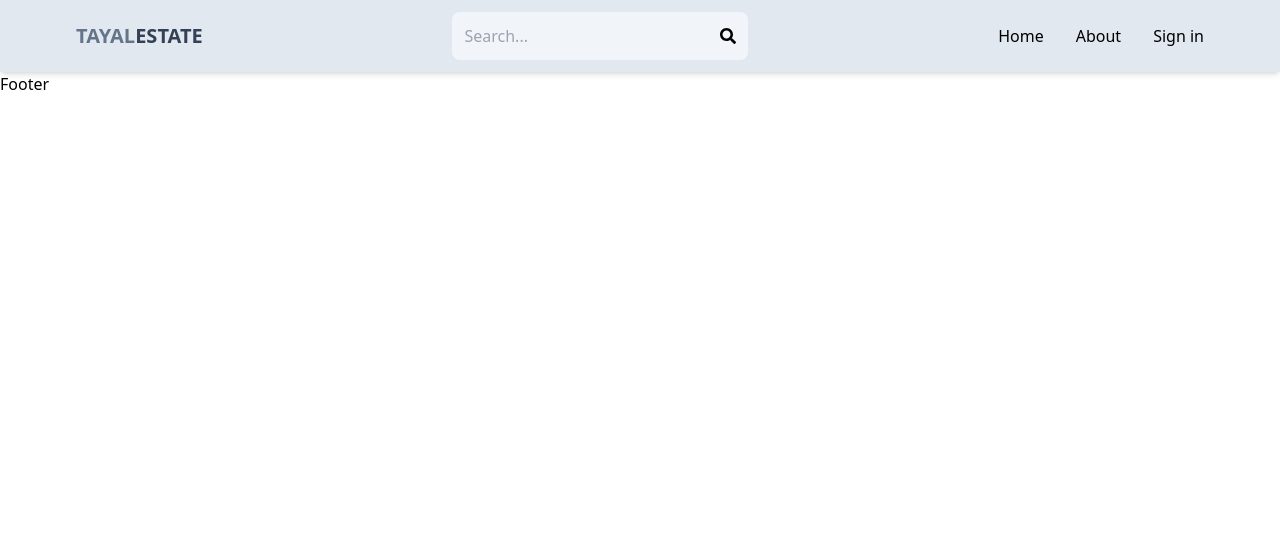
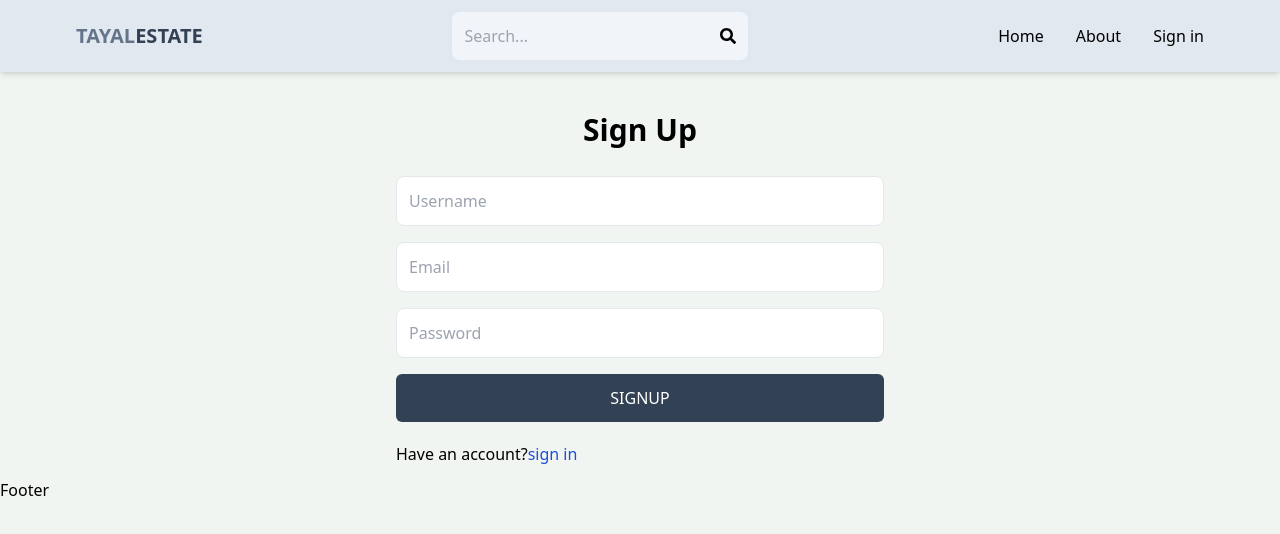
Before and after one commit to ADORA-ATAYA/mern-estate, a React (Vite) app in the folder client/: page /sign-up in a window 1280 px wide. Shown: the top 534 px of the page. Built offline with nearby package versions, Linux system fonts and the light colour scheme.

Commit message:
signup complete

```diff
--- a/client/src/App.jsx
+++ b/client/src/App.jsx
@@ -15,8 +15,8 @@
         <Route path="/" element={<Home />} />
         <Route path="/profile" element={<Profile />} />
         <Route path="/About" element={<About />} />
-        <Route path="/SignIn" element={<SignIn />} />
-        <Route path="/SignUp" element={<SignUp />} />
+        <Route path="/sign-in" element={<SignIn />} />
+        <Route path="/sign-up" element={<SignUp />} />
       </Routes>
     <Footer />
     </BrowserRouter>
--- a/client/src/index.css
+++ b/client/src/index.css
@@ -1,3 +1,7 @@
 @tailwind base;
 @tailwind components;
 @tailwind utilities;
+
+body{
+    background-color: rgb(241,245,241);
+}
--- a/client/src/pages/SignUp.jsx
+++ b/client/src/pages/SignUp.jsx
@@ -1,9 +1,65 @@
-import React from 'react'
+import { useState } from 'react'
+import {Link, useNavigate} from 'react-router-dom'
 
 const SignUp = () => {
+  const [formData, setformData] = useState({});
+  const [error, seterror] = useState(null);
+  const [loading, setloading] = useState(false);
+ const navigate = useNavigate()
+  const handleChange= (e)=>{
+    setformData({
+      ...formData,
+      [e.target.id] : e.target.value,
+    });
+  // console.log(e.target.value)
+  };
+    const handleSubmit =async (e)=>{
+      e.preventDefault();
+      setloading(true)
+      try {
+      const res = await fetch('/api/auth/signup',{
+        method :'POST',
+        headers:{
+          'Content-Type' :"application/json",
+        },
+        body : JSON.stringify(formData)
+      });
+      const data = await res.json();
+      if(data.success === false){
+        seterror("username or email already in use.")
+        setloading(false)
+        return
+      }
+      setloading(false);
+      seterror(null);
+      navigate('/sign-in')
+  } catch (err) {
+    seterror("username or email already in use.")
+    setloading(false)
+  }
+
+    // console.log(data);
+  }
   return (
-    <div>SignUp</div>
+    <div className='p-3 max-w-lg mx-auto'>
+      <h1 className='text-3xl font-semibold text-center my-7'>Sign Up</h1>
+      <form className='flex flex-col gap-4' onSubmit={handleSubmit}>
+        <input type="text" placeholder='Username' id='username' onChange={handleChange} className='border
+        p-3 rounded-lg'/>
+         <input type="email" placeholder='Email' id='email' onChange={handleChange} className='border
+        p-3 rounded-lg'/>
+         <input type="password" placeholder='Password' id='password' onChange={handleChange} className=' border
+        p-3 rounded-lg'/>
+        <button disabled={loading} className='bg-slate-700 rounded-md text-white p-3
+        hover:opacity-95 disabled:opacity-85 uppercase'>{loading?"Loading...":'SignUp'}</button>
+      </form>
+      <div className='flex mt-5'>
+        <p>Have an account?</p>
+        <Link to={'/sign-in'} className='text-blue-700'>sign in</Link>
+      </div>
+      {error && <p className='text-red-500 mt-5'>{error}</p>}
+    </div>
   )
-}
+};
 
-export default SignUp
+export default SignUp;
--- a/client/vite.config.js
+++ b/client/vite.config.js
@@ -3,5 +3,13 @@
 
 // https://vitejs.dev/config/
 export default defineConfig({
+  server:{
+    proxy: {
+      '/api':{
+        target :'http://localhost:3000',
+        secure: false
+      },
+    },
+  },
   plugins: [react()],
 })
--- a/package.json
+++ b/package.json
@@ -15,6 +15,7 @@
     "bcryptjs": "^2.4.3",
     "dotenv": "^16.3.1",
     "express": "^4.18.2",
-    "mongoose": "^7.6.3"
+    "mongoose": "^7.6.3",
+    "react-devtools": "^4.28.5"
   }
 }
```
Also changed, not shown: 2 other files (tests, documents, lock files or other folders).
